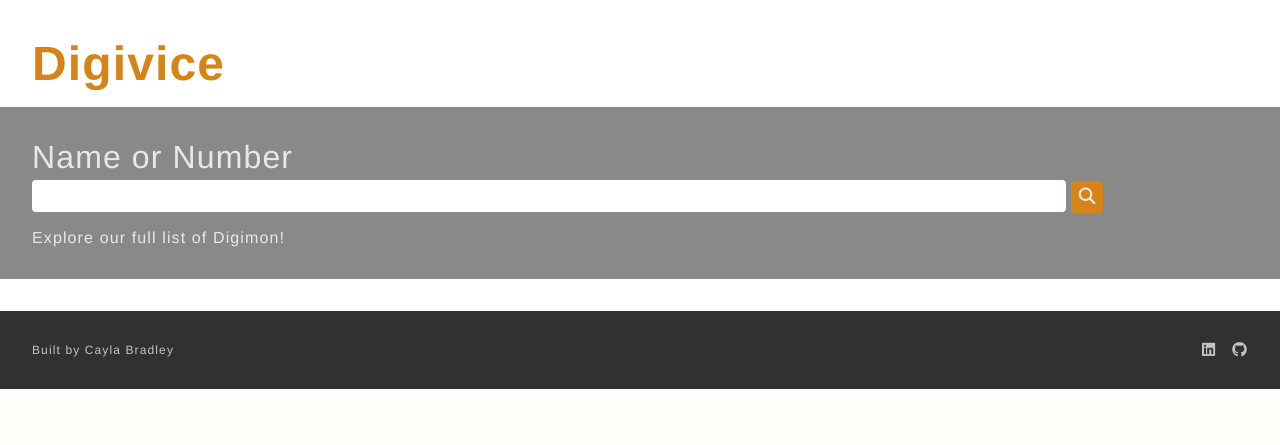
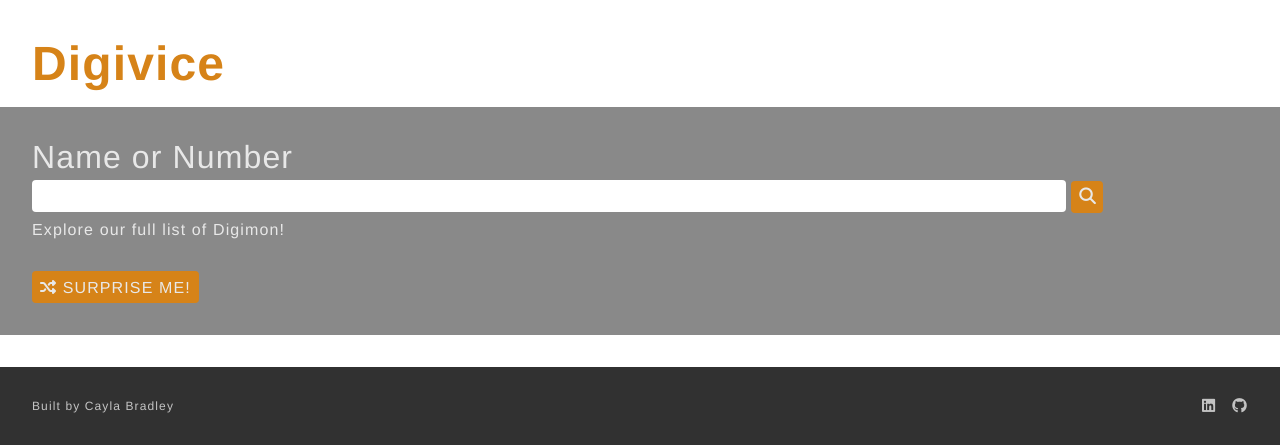
Before and after one commit to caynoelani/Digivice, a Flask app: page / in a window 1280 px wide. Shown: the part 452-897 px from the top of the page. Before the commit the page ends 841 px from the top, so only its background shows below. Run offline with Flask 2, Linux system fonts and the light colour scheme; some libraries are stand-ins or nearby versions.

Commit message:
surprise search button

```diff
--- a/flask_app/static/css/style.css
+++ b/flask_app/static/css/style.css
@@ -162,17 +162,27 @@ section {
     color: var(--color-secondary);
 }
 
-.index__form-submit {
+.index__form-subtext {
+    margin-top: .5rem;
+}
+
+.btn {
+    border: none;
     height: 2rem;
-    width: 2rem;
-    border: none;
+    padding: .5rem;
+    border-radius: .25rem;
     background-color: var(--color-accent);
     color: var(--color-primary);
-    border-radius: .25rem;
+    cursor: pointer;
 }
 
-.index__form-subtext {
-    margin-top: 1rem;
+.btn-submit {
+    width: 2rem;
+}
+
+.btn-surprise {
+    margin-top: 2rem;
+    text-transform: uppercase;
 }
 
 
--- a/flask_app/templates/index.html
+++ b/flask_app/templates/index.html
@@ -29,11 +29,15 @@
                 <form action="/search_digimon" method="post" class="index__form">
                     <label for="indexFormSearchbar" class="title title-secondary">Name or Number</label>
                     <input type="text" class="index__form-searchbar" id="indexSearchbar">
-                    <button type="submit" class="index__form-submit">
+                    <button type="submit" class=" btn btn-submit">
                         <i class="fa-solid fa-magnifying-glass fa-lg icon"></i>
                     </button>
                     <p class="index__form-subtext">Explore our full list of Digimon!</p>
                 </form>
+                <a href="" class="btn btn-surprise">
+                    <i class="fa-solid fa-shuffle"></i>
+                    Surprise Me!
+                </a>
             </div>
         </section>
     </main>
```
